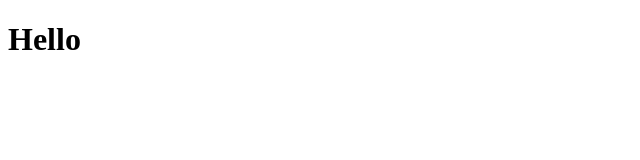
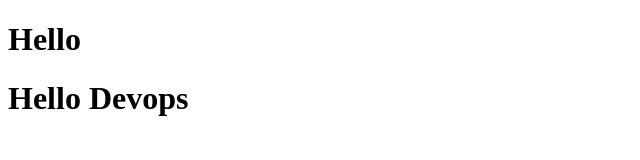
Before and after one commit to rsaurabh799/demo, a plain HTML site: page hello.html in a window 1280 px wide. Shown: the whole page, without its empty margins (0-640 px from the left). Drawn offline with Linux system fonts and the light colour scheme.

Commit message:
added line

```diff
--- a/hello.html
+++ b/hello.html
@@ -4,9 +4,10 @@
     <meta charset="UTF-8">
     <meta name="viewport" content="width=device-width, initial-scale=1.0">
     <meta http-equiv="X-UA-Compatible" content="ie=edge">
-    <title>Hello</title>
+    <title>Hi</title>
 </head>
 <body>
     <h1>Hello</h1>
+    <h1>Hello Devops</h1>
 </body>
 </html>
```
